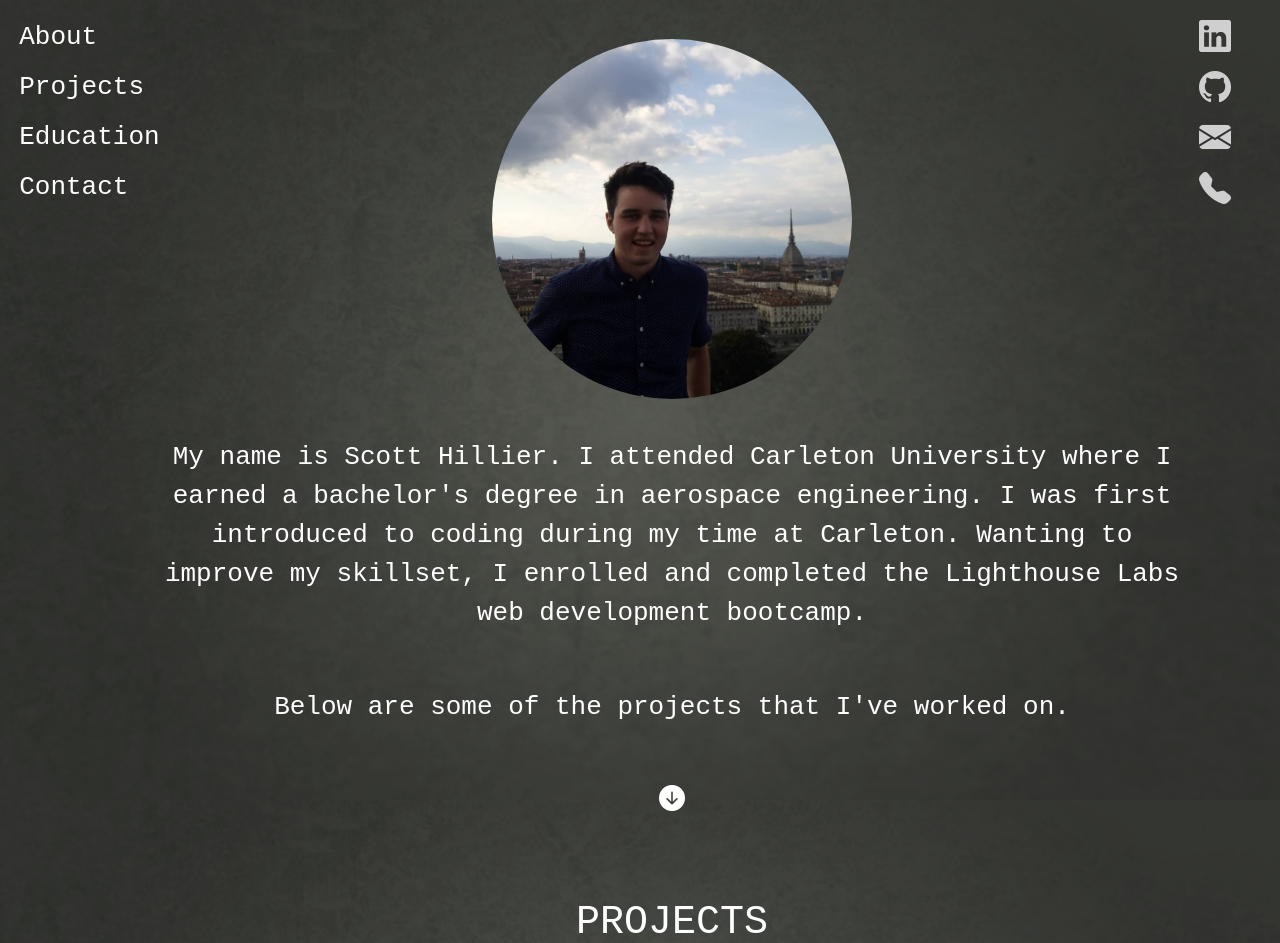
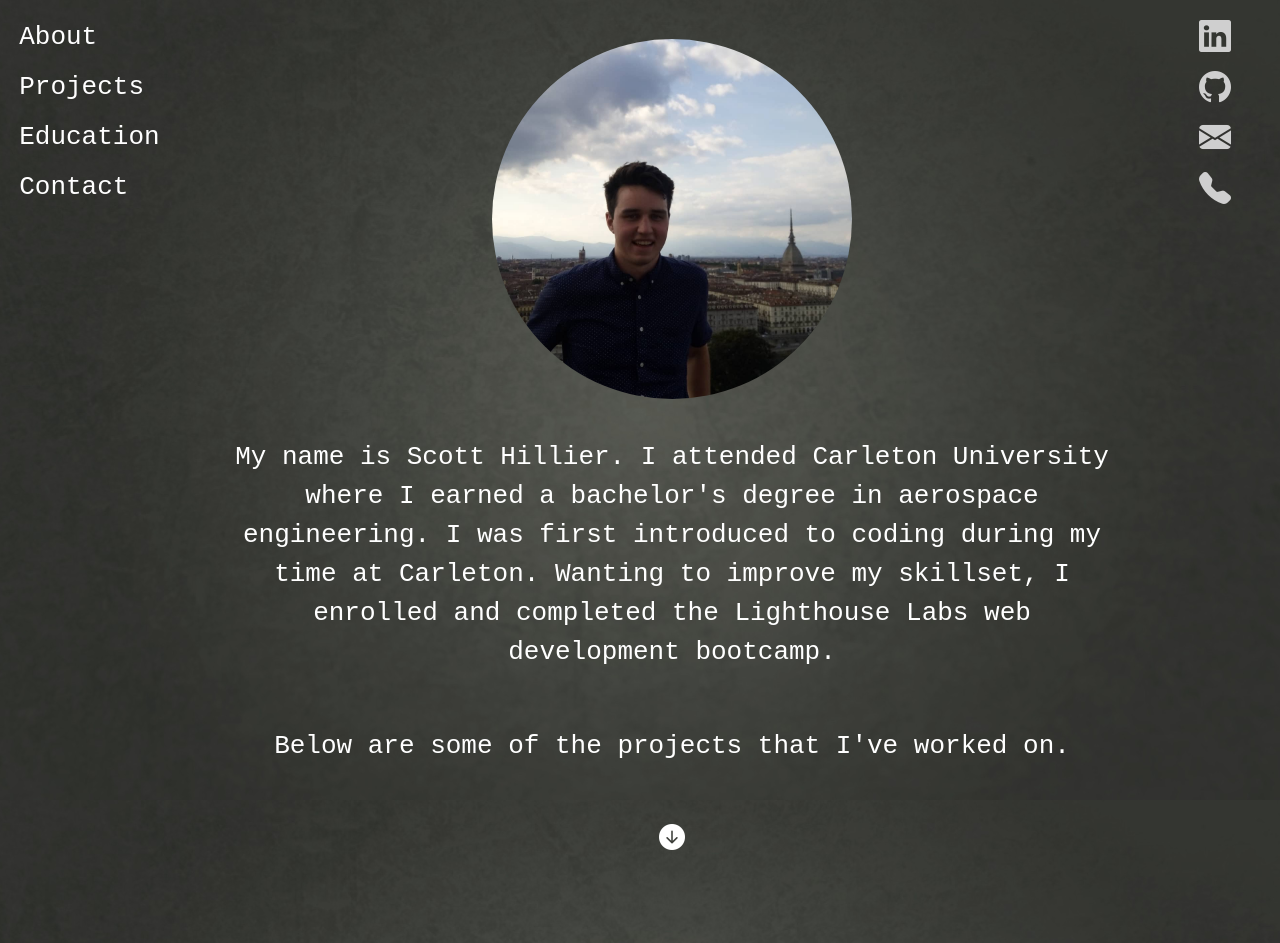
Before and after one commit to Scott-Hillier/personal, a React (Create React App) app: page / in a window 1280 px wide. Shown: the top 943 px of the page. Built offline with nearby package versions, Linux system fonts and the light colour scheme.

Commit message:
description container now varies with screen width

```diff
--- a/src/components/description.js
+++ b/src/components/description.js
@@ -1,6 +1,8 @@
+import "../styles/description.scss";
+
 const Description = () => {
   return (
-    <section id="about">
+    <section className="description">
       <p>
         My name is Scott Hillier. I attended Carleton University where I earned
         a bachelor's degree in aerospace engineering. I was first introduced to
--- /dev/null
+++ b/src/styles/description.scss
@@ -0,0 +1,5 @@
+.description {
+  display: flex;
+  flex-direction: column;
+  width: 70vw;
+}
```
